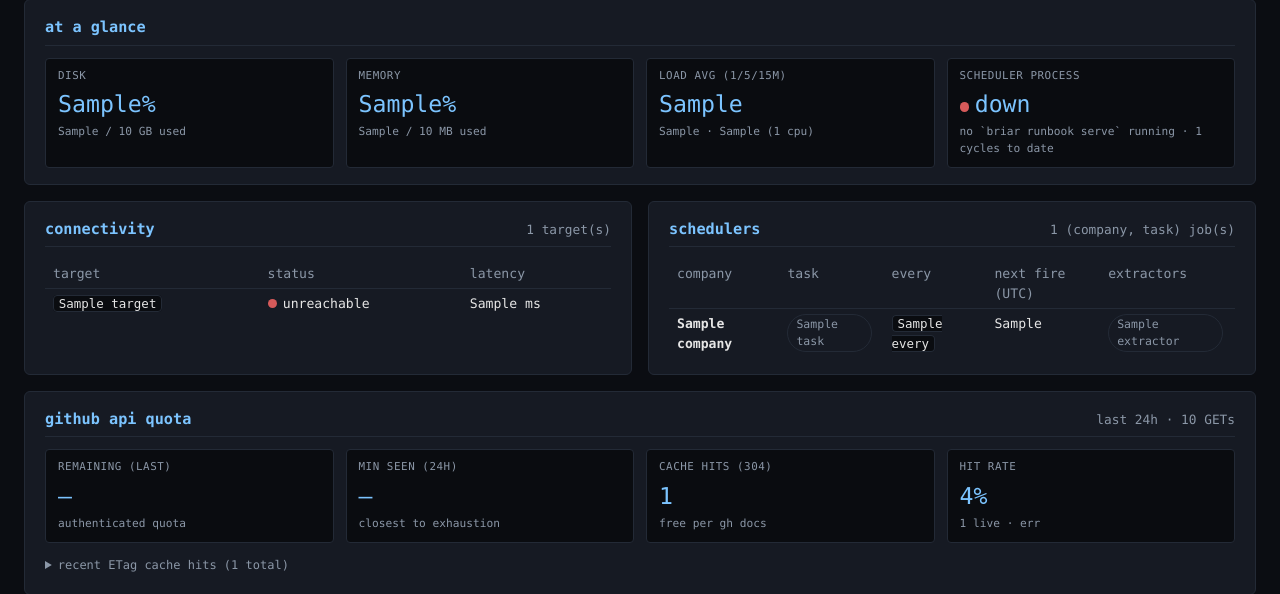
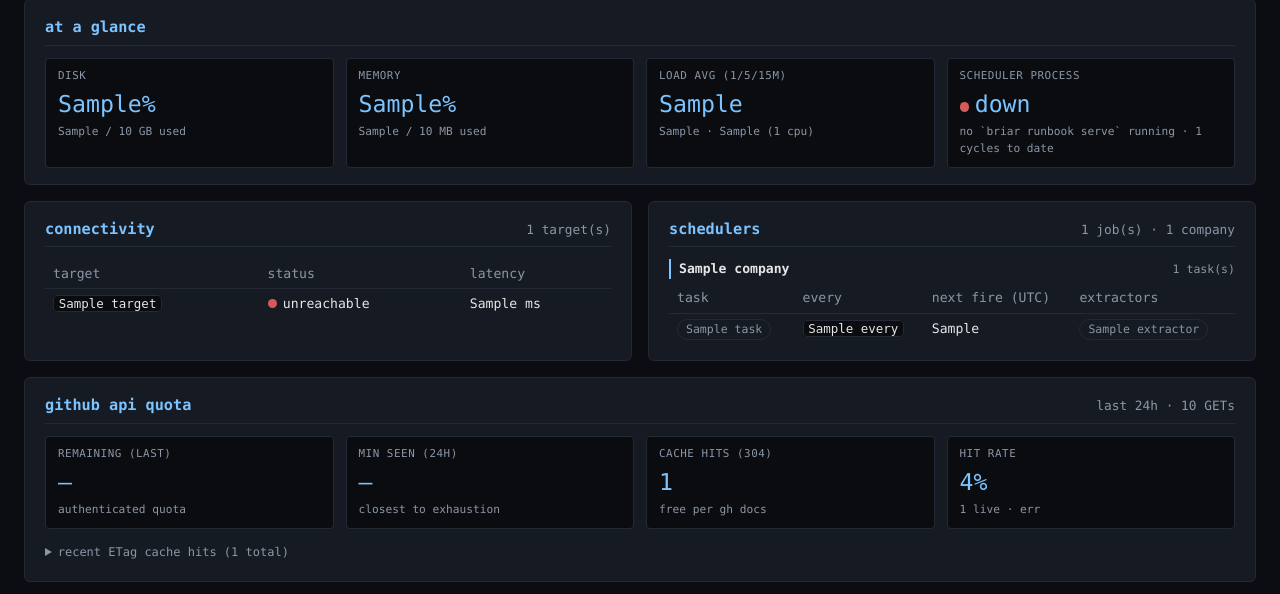
Before and after one commit to iklobato/briar, a Python web app: template src/briar/dashboard/templates/index.html in a window 1280 px wide. Shown: the part 166-760 px from the top of the page. Run offline with Jinja, Linux system fonts and the light colour scheme; the template is opened without the code that fills it: most values are stand-ins (such as "Sample title", 1, 10 or a date in 2020).

Commit message:
feat(dashboard): group the schedulers view by company
Replace the flat (company, task) schedules table with a per-company group
(company header + task count) and a task table beneath each, plus a
'N jobs · M companies' summary. Template-only change via Jinja groupby; the
collector is unchanged.

```diff
--- a/src/briar/dashboard/templates/index.html
+++ b/src/briar/dashboard/templates/index.html
@@ -46,6 +46,10 @@
   .stat .v.big { font-size: 1.45rem; color: var(--accent); }
   .stat .sub { color: var(--dim); font-size: 0.7rem; margin-top: 0.15rem; }
   .empty { color: var(--dim); font-style: italic; }
+  .sched-group { margin-bottom: 0.85rem; }
+  .sched-group:last-child { margin-bottom: 0; }
+  .sched-company { margin: 0 0 0.3rem; font-size: 0.82rem; color: var(--fg); display: flex; justify-content: space-between; align-items: baseline; gap: 0.5rem; border-left: 2px solid var(--accent); padding-left: 0.5rem; }
+  .sched-company .count { color: var(--dim); font-weight: 400; font-size: 0.72rem; }
   .gh-cache-hits { margin-top: 0.6rem; font-size: 0.75rem; }
   .gh-cache-hits summary { color: var(--dim); cursor: pointer; padding: 0.25rem 0; }
   .gh-cache-hits table { margin-top: 0.4rem; }
@@ -131,24 +135,33 @@
   </section>
 
   <section>
-    <h2>schedulers <span class="count">{{ schedules.count }} (company, task) job(s)</span></h2>
+    <h2>schedulers
+      <span class="count">{{ schedules.count }} job(s) · {{ schedules.rows | map(attribute='company') | unique | list | length }} compan{{ 'y' if (schedules.rows | map(attribute='company') | unique | list | length) == 1 else 'ies' }}</span>
+    </h2>
     {% if not schedules.rows %}
       <p class="empty">no schedules declared in {{ schedules.dir if schedules.dir else "examples/" }}</p>
     {% else %}
+      {% for company, jobs in schedules.rows | groupby('company') %}
+      <div class="sched-group">
+        <h3 class="sched-company">{{ company }} <span class="count">{{ jobs | length }} task(s)</span></h3>
         <table>
-        <thead><tr><th>company</th><th>task</th><th>every</th><th>next fire (UTC)</th><th>extractors</th></tr></thead>
+          <thead><tr><th>task</th><th>every</th><th>next fire (UTC)</th><th>extractors</th></tr></thead>
           <tbody>
-          {% for r in schedules.rows %}
+            {% for r in jobs %}
             <tr>
-            <td><strong>{{ r.company }}</strong></td>
               <td><span class="pill">{{ r.task }}</span></td>
               <td><code>{{ r.every }}</code></td>
               <td>{{ r.next_fire or "(unknown)" }}</td>
-            <td>{% for x in r.extractors %}<span class="pill">{{ x }}</span>{% endfor %}</td>
+              <td>
+                {% for x in r.extractors %}<span class="pill">{{ x }}</span>{% endfor %}
+                {% if not r.extractors %}<span class="empty">—</span>{% endif %}
+              </td>
             </tr>
             {% endfor %}
           </tbody>
         </table>
+      </div>
+      {% endfor %}
     {% endif %}
   </section>
 </div>
```
Also changed, not shown: tests/test_dashboard.py (+29 -0 lines). Lines whose indentation alone changed are shown as unchanged.
